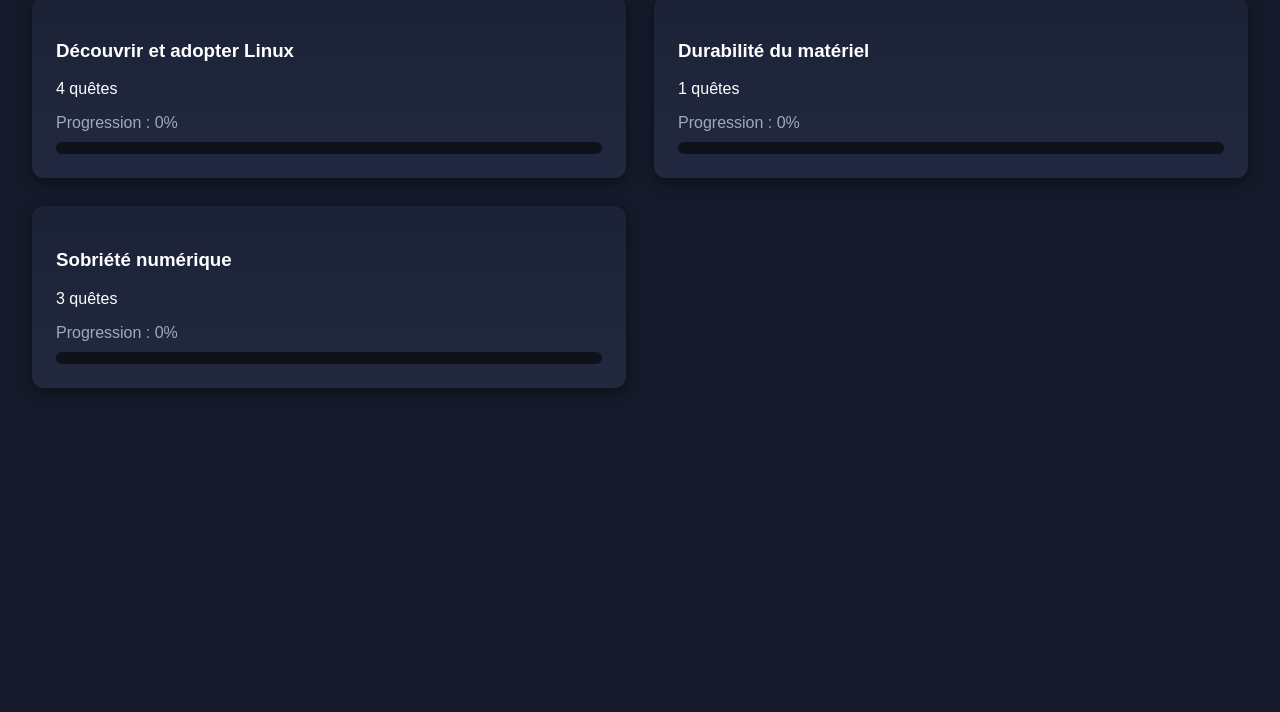
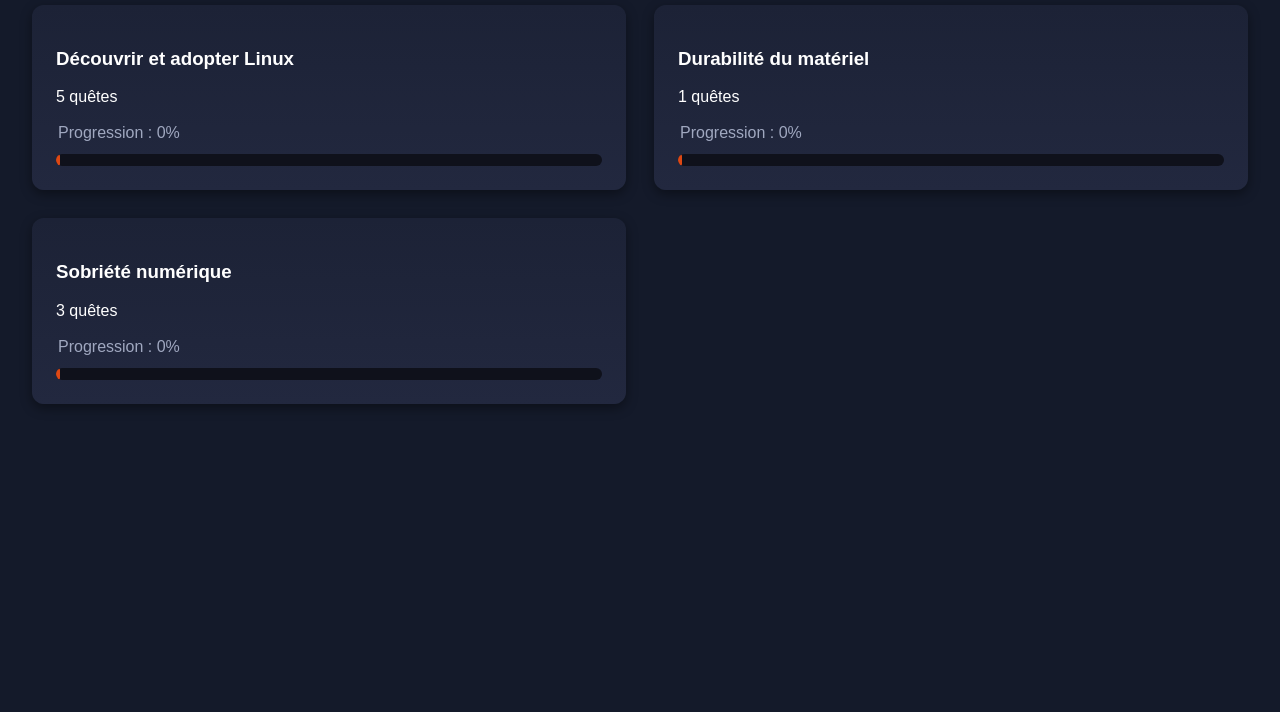
Before and after one commit to ggoutard/projet-nuit-info-2025, a plain HTML site: page quetes/quetes.html in a window 1280 px wide. Shown: the part 88-800 px from the top of the page. Drawn offline with Linux system fonts and the light colour scheme.

Commit message:
Update quetes.html

```diff
--- a/quetes/quetes.html
+++ b/quetes/quetes.html
@@ -37,6 +37,7 @@ body {
 h1, h2 {
   margin: 0 0 16px;
   letter-spacing: .3px;
+  padding: 4px;
 }
 
 /* Grid of theme cards */
@@ -67,6 +68,7 @@ h1, h2 {
 .theme-progress-text, .quest-progress-text {
   margin: 8px 0 10px;
   color: var(--text-dim);
+  padding: 2px;
 }
 
 /* Boutons uniquement pour actions */
@@ -109,7 +111,7 @@ button:active {
 /* Steps list */
 #stepsList {
   list-style: none;
-  padding: 0;
+  padding: 2px;
   margin: 16px 0 0;
 }
 #stepsList li {
@@ -152,6 +154,7 @@ button:active {
   background: var(--accent-orange);
   border-radius: 999px;
   transition: width .25s ease-in-out;
+  padding: 2px;
 }
 
 /* Meta info spacing */
@@ -196,7 +199,7 @@ const data = {
       description: "Apprendre à installer, utiliser et apprécier Linux comme système d'exploitation simple, libre et accessible, tout en découvrant ses avantages pour l'autonomie numérique.",
       quests: [
         {
-          title: "Installer Linux pour la première fois",
+          title: "1) Installer Linux pour la première fois",
           steps: [
             "Choisir une distribution adaptée (Ubuntu, Linux Mint, Fedora...)",
             "Télécharger l'image ISO depuis le site officiel",
@@ -206,7 +209,7 @@ const data = {
           ]
         },
         {
-          title: "Découvrir l'environnement de bureau",
+          title: "2) Découvrir l'environnement de bureau",
           steps: [
             "Se familiariser avec le menu des applications",
             "Tester les raccourcis clavier basiques (copier, coller, ouvrir un terminal)",
@@ -216,7 +219,7 @@ const data = {
           ]
         },
         {
-          title: "Installer des logiciels utiles",
+          title: "3) Installer des logiciels utiles",
           steps: [
             "Ouvrir le gestionnaire de paquets (ex: Ubuntu Software, Synaptic)",
             "Chercher et installer un navigateur web (Firefox, Brave...)",
@@ -226,13 +229,27 @@ const data = {
           ]
         },
         {
-          title: "Prouver que Linux est simple à utiliser",
+          title: "4) Prouver que Linux est simple à utiliser",
           steps: [
             "Tester la navigation web et constater la fluidité",
             "Rédiger un document avec LibreOffice",
             "Regarder une vidéo avec VLC",
             "Mettre à jour le système en un clic",
             "Partager son expérience avec un ami pour montrer la simplicité"
+          ]
+        },
+        {
+          title: "5) Prendre en main le terminal Linux",
+          steps: [
+            "Ouvrir le terminal depuis le menu ou avec le raccourci clavier (souvent Ctrl+Alt+T)",
+            "Découvrir la commande `pwd` pour connaître son emplacement actuel",
+            "Lister les fichiers avec `ls`",
+            "Se déplacer dans les dossiers avec `cd`",
+            "Créer un nouveau dossier avec `mkdir mon_dossier`",
+            "Créer un fichier texte avec `touch fichier.txt`",
+            "Lire le contenu d’un fichier avec `cat fichier.txt`",
+            "Supprimer un fichier avec `rm fichier.txt`",
+            "Fermer le terminal avec la commande `exit`"
           ]
         }
       ]
```
